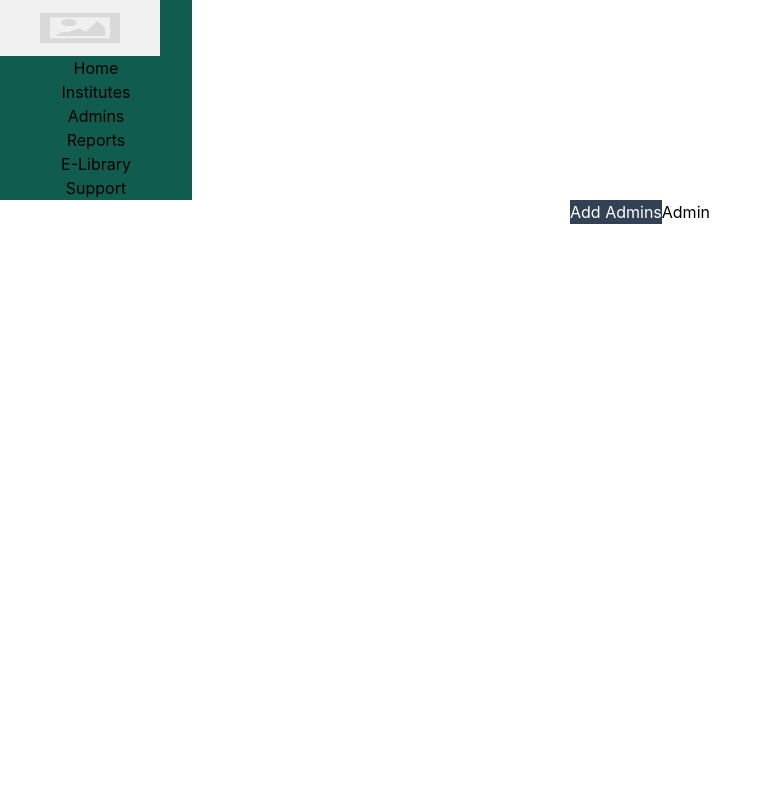
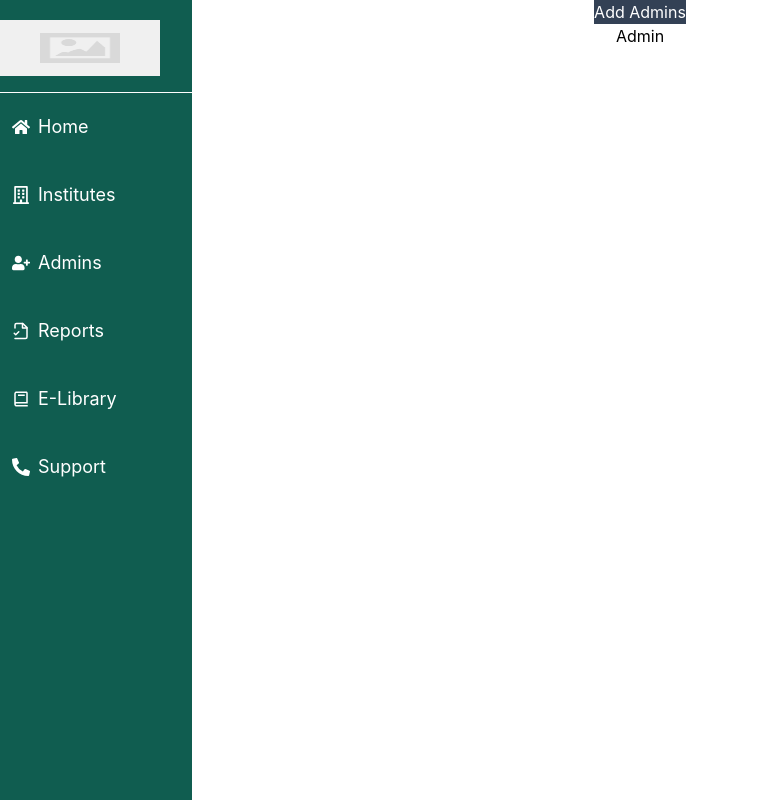
Before and after one commit to moFazil/liveabhis, a React (Create React App) app: page /admins in a window 1280 px wide. Shown: the whole page, without its empty margins (0-772 px from the left). Built offline with nearby package versions, Linux system fonts and the light colour scheme.

Commit message:
sidebar updated

```diff
--- a/src/Components/Sidebar/Admins/Admins.jsx
+++ b/src/Components/Sidebar/Admins/Admins.jsx
@@ -3,9 +3,9 @@ import { Outlet, Link } from 'react-router-dom';
 
 const Admins = () => {
   return (
-    <div>
+    <div className=''>
       <Link to={`/admins/add`}><button className=' bg-slate-700 text-white'>Add Admins</button></Link>
-      Admin
+      <p className=''>Admin</p>
 
       <Outlet/>
     </div>
--- a/src/Components/Sidebar/Sidebar.jsx
+++ b/src/Components/Sidebar/Sidebar.jsx
@@ -1,18 +1,22 @@
 import React from 'react'
 import logo from '../Sidebar/SidebarImages/empty.png';
 import { Link } from 'react-router-dom';
+import {FaHome,FaPhoneAlt,FaRegBuilding,FaUserPlus} from 'react-icons/fa';
+import{LuFileCheck2} from 'react-icons/lu';
+import {BiBook} from 'react-icons/bi';
 
 const Sidebar = () => {
   return (
-    <div >
-        <div className=' flex flex-col greenbg w-[15%] '>
+    <div className=''>
+        <div className=' greenbg flex flex-col w-[15%] py-5 absolute h-screen text-white text-lg'>
             <img src={logo} alt="Logo" className=' w-40 h-14'/>
-            <Link to={`/`}><p>Home</p></Link>
-            <Link to={`/institute`}><p>Institutes</p></Link>
-            <Link to={`/admins`}><p>Admins</p></Link>
-            <Link to={`/reports`}><p>Reports</p></Link>
-            <Link to={`/elibrary`}><p>E-Library</p></Link>
-            <Link to={`/support`}><p>Support</p></Link>
+            <p className=' w-full bg-white h-[1px] mt-4'></p>
+            <Link to={`/`}><p className=' py-5 flex justify-start pl-3 items-center gap-2 hover:bg-[#FF9800] active:bg-[#FF9800]'><FaHome/>Home</p></Link>
+            <Link to={`/institute`}><p className=' py-5 flex justify-start pl-3 items-center gap-2 hover:bg-[#FF9800]'><FaRegBuilding/> Institutes</p></Link>
+            <Link to={`/admins`}><p className=' py-5 flex justify-start pl-3 items-center gap-2 hover:bg-[#FF9800]'><FaUserPlus/>Admins</p></Link>
+            <Link to={`/reports`}><p className=' py-5 flex justify-start pl-3 items-center gap-2 hover:bg-[#FF9800]'><LuFileCheck2/>Reports</p></Link>
+            <Link to={`/elibrary`}><p className=' py-5 flex justify-start pl-3 items-center gap-2 hover:bg-[#FF9800]'><BiBook/>E-Library</p></Link>
+            <Link to={`/support`}><p className=' py-5 flex justify-start pl-3 items-center gap-2 hover:bg-[#FF9800]'><FaPhoneAlt/> Support</p></Link>
         </div>
 
     </div>
--- a/src/index.css
+++ b/src/index.css
@@ -16,14 +16,14 @@ code {
     monospace;
 }
 .green{
-  color: #105D50;
+  color: #3A796E;
 }
 .yellow{
-  color: #FFD045;
+  color: #FF9800;
 }
 .greenbg{
   background-color: #105D50;
 }
 .yellowbg{
-  background-color: #FFD045;
+  background-color:#FF9800;
 }
```
